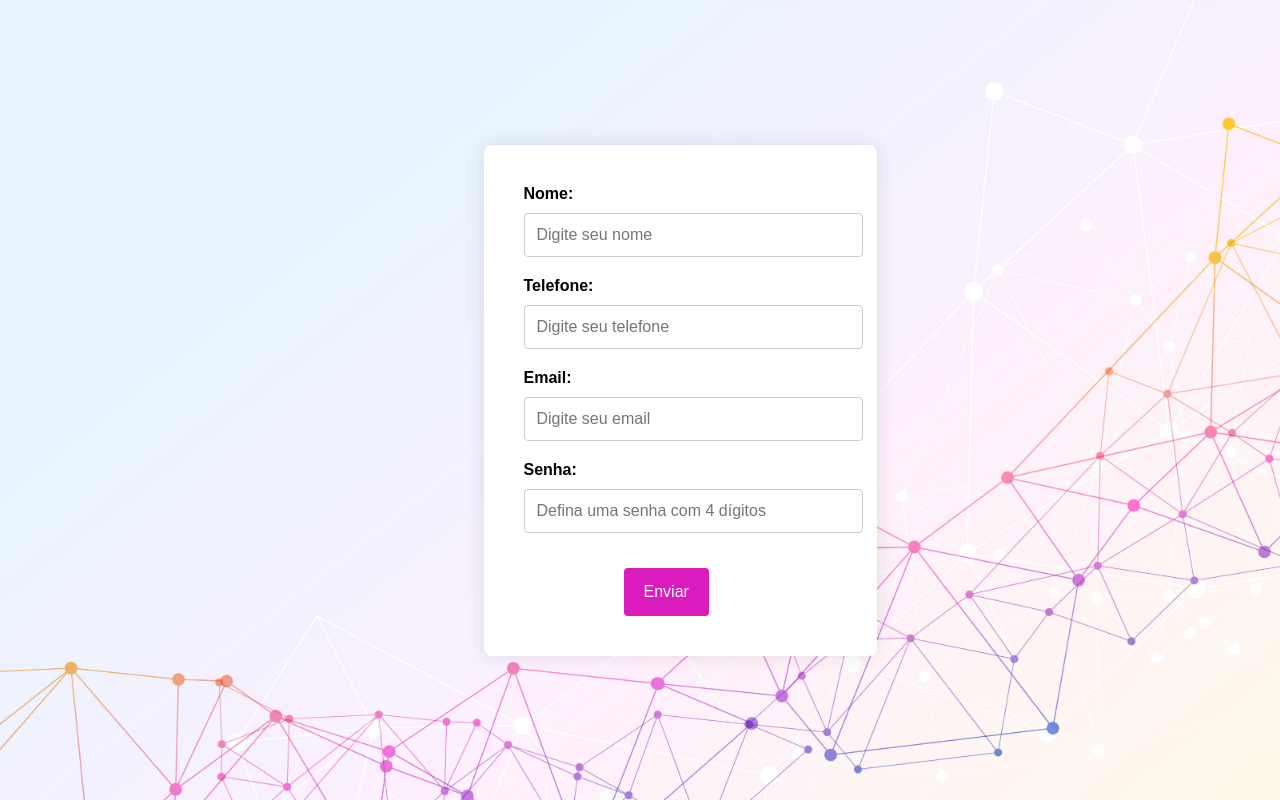
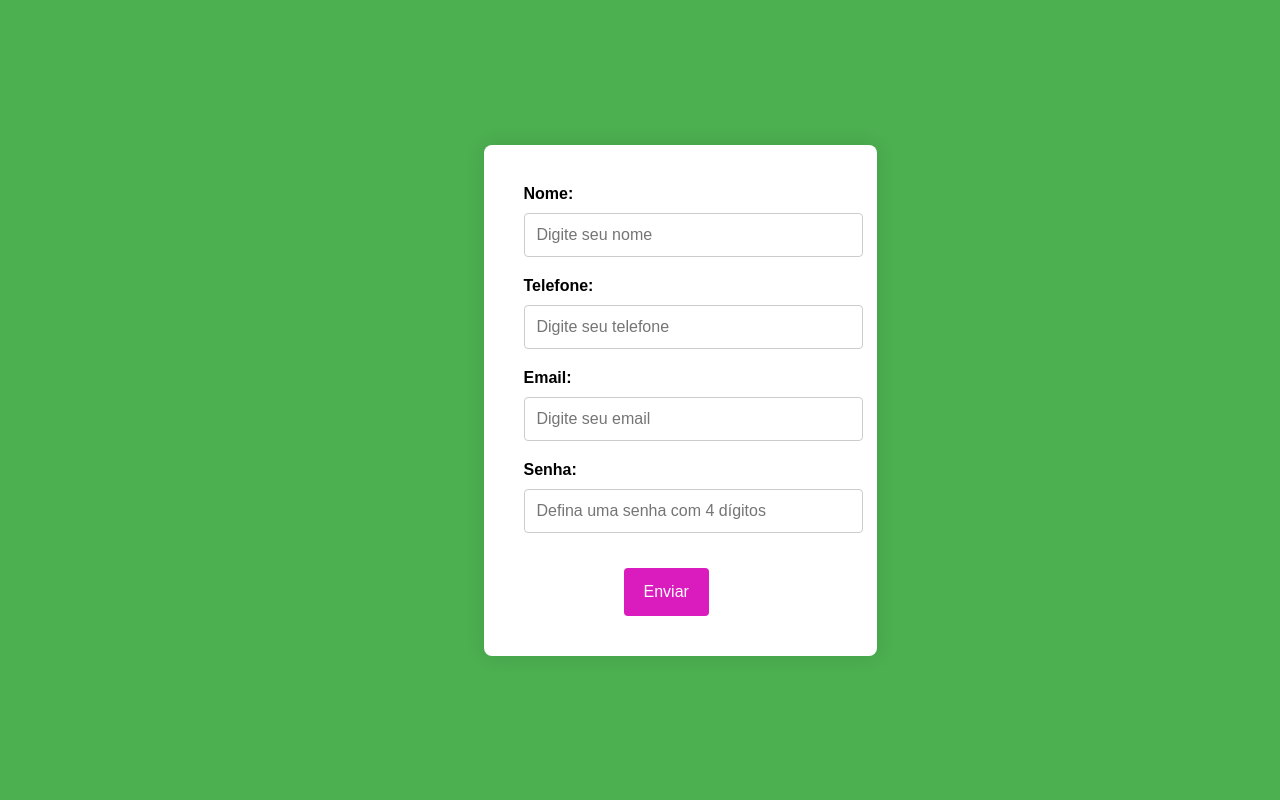
Before and after one commit to LuciFranco10/LuciFranco10.github.io, a website with bundled scripts: page html/form.html in a window 1280 px wide. Built offline with nearby package versions, Linux system fonts and the light colour scheme.

Commit message:
teste de imagem

```diff
--- a/css/form.css
+++ b/css/form.css
@@ -6,8 +6,8 @@ body {
     justify-content: center;
     align-items: center;
     height: 100vh;
-    background-color: #f4f4f4;
-    background-image: url('../imagem/home.jpg');
+    /* background-color: #f4f4f4; */
+    background-color: #4CAF50;
     background-size: cover;
     background-position: center;
 }
--- a/css/home.css
+++ b/css/home.css
@@ -11,7 +11,7 @@ body {
     height: 100vh;
     background-color: #8eb6fb;
     font-family: 'Arial', sans-serif;
-    background-image: url('../imagem/home1.jpg');
+    background-color: #4CAF50;
     background-size: cover;
     background-position: center;
 }
```
